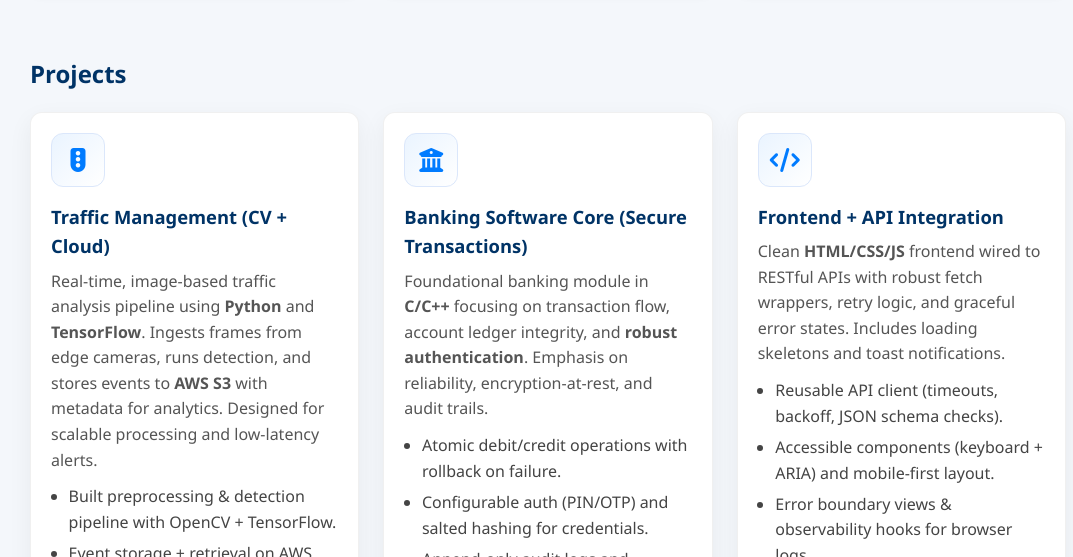
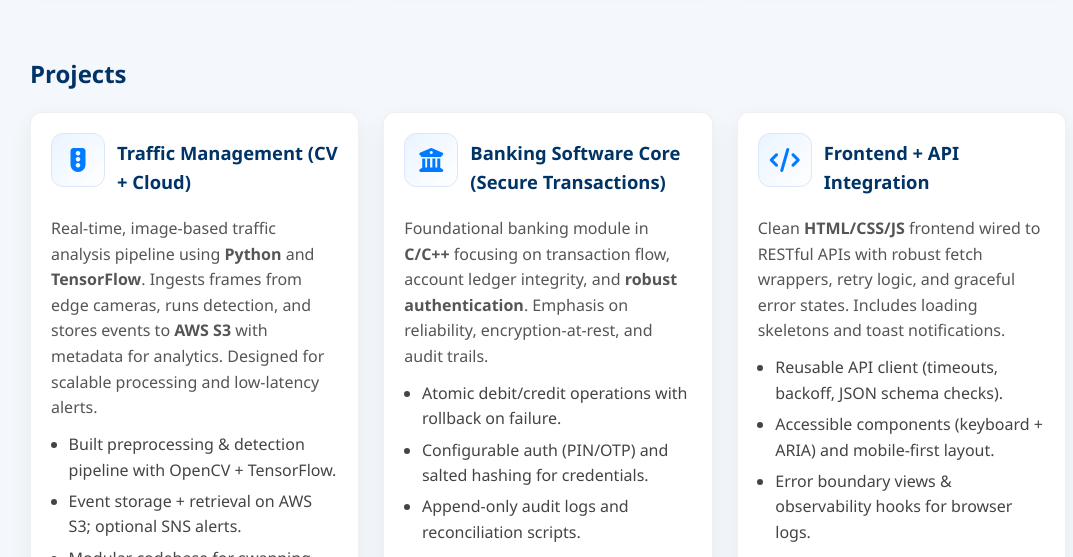
Before and after one commit to Krishna07r/Romilmehta.The-Future-B, a plain HTML site: page index.html in a window 1280 px wide. Shown: the part 1020-1577 px from the top of the page, without its empty margins (92-1165 px from the left). Drawn offline with Linux system fonts and the light colour scheme.

Commit message:
Initial commit

```diff
--- a/index.html
+++ b/index.html
@@ -90,10 +90,12 @@
 
     <!-- Project 1 -->
     <div class="project-card">
+      <div class="project-header">
         <div class="project-icon-wrap">
           <i class="fas fa-traffic-light project-icon"></i>
         </div>
         <h3>Traffic Management (CV + Cloud)</h3>
+      </div>
       <p class="project-desc">
         Real-time, image-based traffic analysis pipeline using <strong>Python</strong> and <strong>TensorFlow</strong>.
         Ingests frames from edge cameras, runs detection, and stores events to <strong>AWS S3</strong> with metadata for analytics.
@@ -115,10 +117,12 @@
 
     <!-- Project 2 -->
     <div class="project-card">
+      <div class="project-header">
         <div class="project-icon-wrap">
           <i class="fas fa-university project-icon"></i>
         </div>
         <h3>Banking Software Core (Secure Transactions)</h3>
+      </div>
       <p class="project-desc">
         Foundational banking module in <strong>C/C++</strong> focusing on transaction flow, account ledger integrity,
         and <strong>robust authentication</strong>. Emphasis on reliability, encryption-at-rest, and audit trails.
@@ -139,10 +143,12 @@
 
     <!-- Project 3 -->
     <div class="project-card">
+      <div class="project-header">
         <div class="project-icon-wrap">
           <i class="fas fa-code project-icon"></i>
         </div>
         <h3>Frontend + API Integration</h3>
+      </div>
       <p class="project-desc">
         Clean <strong>HTML/CSS/JS</strong> frontend wired to RESTful APIs with robust fetch wrappers, retry logic,
         and graceful error states. Includes loading skeletons and toast notifications.
@@ -333,7 +339,7 @@
 
     <div class="cert-card">
       <i class="fas fa-certificate"></i>
-      <h3>Infosys Enterprise Security (Expired Sep 2021)</h3>
+      <h3>Infosys Enterprise Security</h3>
       <p><a href="https://www.credential.net/c632e3ac-b6e4-4425-b189-4e1f29c2f9b7#acc.cK6ueSU8" target="_blank">View Credential</a></p>
       <small>Endpoint Security · IAM · Firewall & Network Security · VPN · MFA · Zero Trust Security Model</small>
     </div>
@@ -360,7 +366,7 @@
   </div>
 </section>
   <footer class="footer">
-    <p>&copy; 2024 Romil Mehta. All rights reserved.</p>
+    <p>&copy; 2025 Romil Mehta. All rights reserved.</p>
   </footer>
 </body>
 </html>
--- a/style.css
+++ b/style.css
@@ -185,6 +185,37 @@ body {
 }
 .btn.secondary.sm:hover { background: #eef4ff; }
 
+/* Project Header: icon on left, title on right */
+.project-header {
+  display: flex;
+  align-items: center;
+  gap: 12px;
+  margin-bottom: 0.9rem;
+}
+
+.project-icon-wrap {
+  width: 54px;
+  height: 54px;
+  border-radius: 12px;
+  display: grid;
+  place-items: center;
+  background: linear-gradient(135deg, #eaf4ff, #ffffff);
+  border: 1px solid #dbe7fb;
+  flex-shrink: 0; /* keep icon size fixed */
+}
+
+.project-icon {
+  font-size: 1.5rem;
+  color: #007bff;
+}
+
+.project-card h3 {
+  margin: 0; /* remove extra gap since now aligned in flex */
+  color: #003366;
+  font-size: 1.15rem;
+}
+
+
 
 /* Education Grid */
 /* ===== Education (Card Style) ===== */
```
Lines whose indentation alone changed are shown as unchanged.
